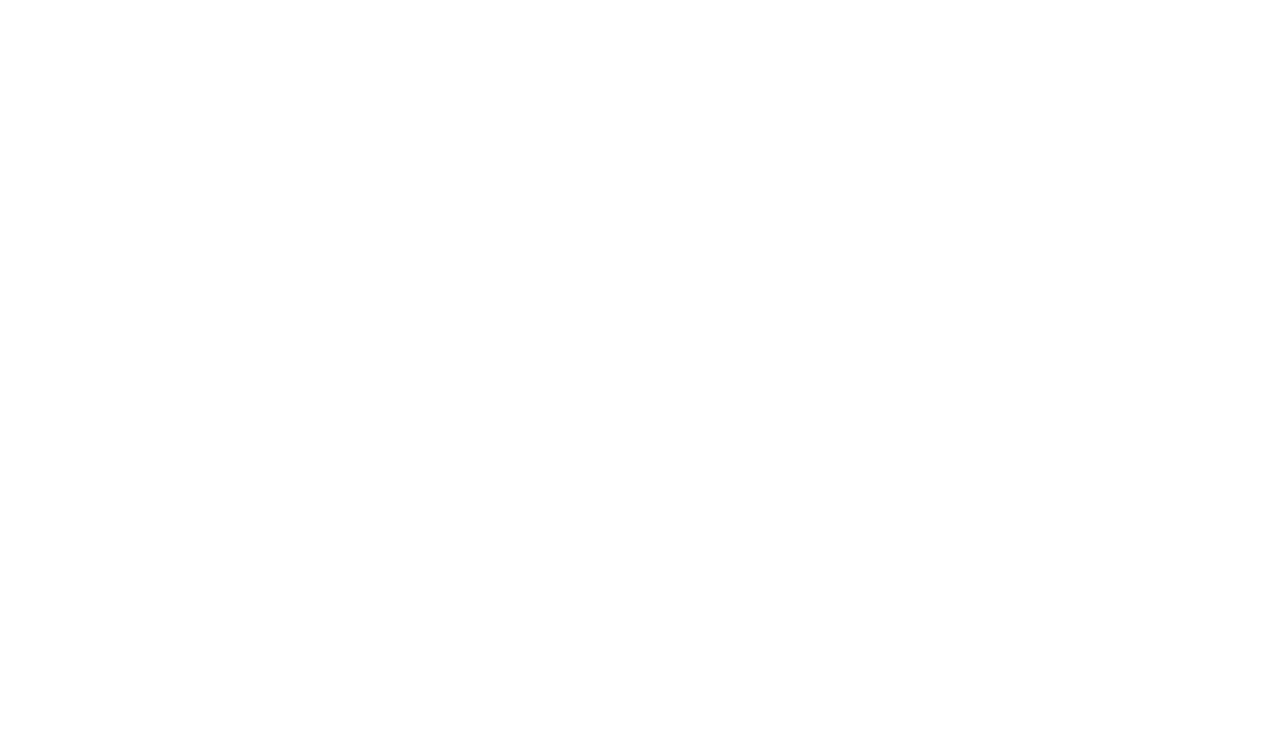
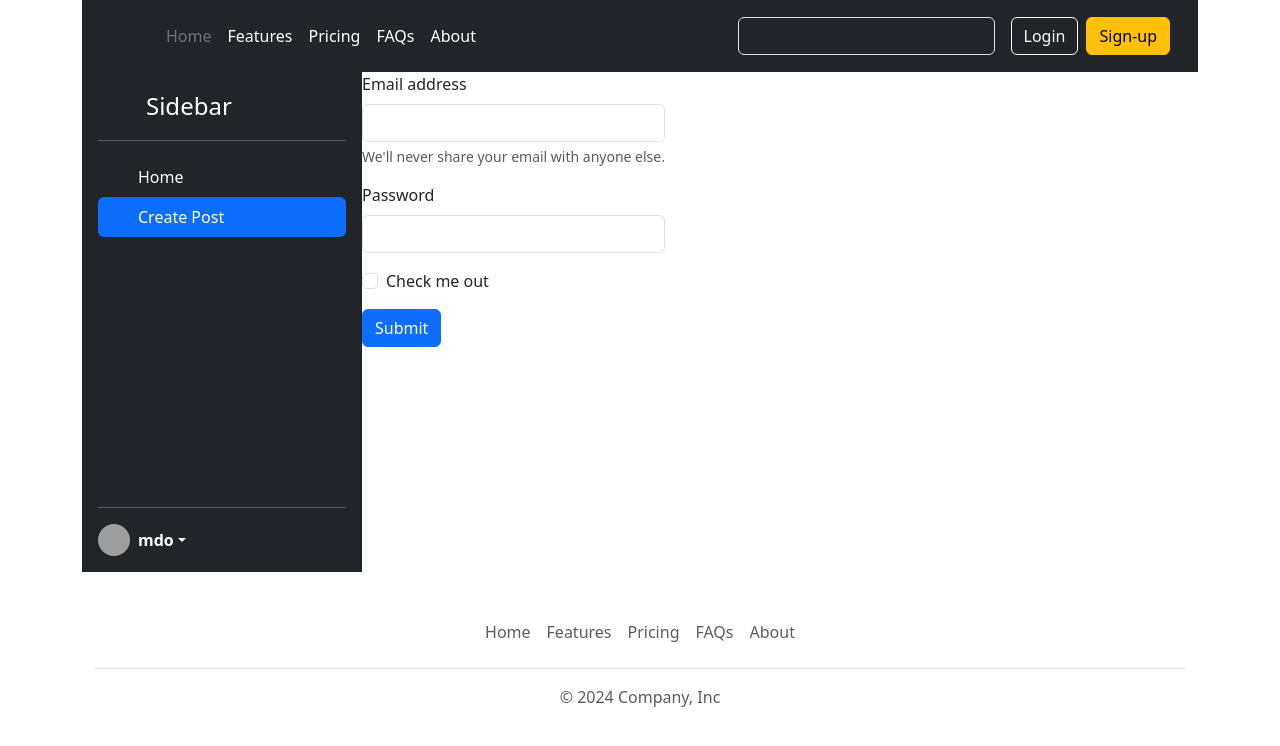
Before and after one commit to m-a-noj/Social-media, a React (Vite) app: page / in a window 1280 px wide. Shown: the top 746 px of the page. Built offline with nearby package versions, Linux system fonts and the light colour scheme; grey boxes are pictures that could not be loaded.

Commit message:
add feature click

```diff
--- a/package.json
+++ b/package.json
@@ -10,6 +10,7 @@
     "preview": "vite preview"
   },
   "dependencies": {
+    "bootstrap": "^5.3.3",
     "react": "^18.3.1",
     "react-dom": "^18.3.1"
   },
--- a/src/App.css
+++ b/src/App.css
@@ -0,0 +1,6 @@
+.content{
+    display: flex;
+}
+.sidebar{
+    height: 500px;
+}
--- /dev/null
+++ b/src/components/Content.jsx
@@ -0,0 +1,12 @@
+const Content = ()=>{
+    return(<div className="card" style={{width: "18rem"}}>
+        <img src="..." className="card-img-top" alt="..."/>
+        <div className="card-body">
+          <h5 className="card-title">Card title</h5>
+          <p className="card-text">Some quick example text to build on the card title and make up the bulk of the card's content.</p>
+          <a href="#" className="btn btn-primary">Go somewhere</a>
+        </div>
+      </div>)
+
+}
+export default Content ;
--- a/src/components/CreateContent.jsx
+++ b/src/components/CreateContent.jsx
@@ -1,5 +1,21 @@
 function CreateContent (){
-    return(<>
-    </>)
+    return(
+        <form>
+  <div className="mb-3">
+    <label htmlFor="exampleInputEmail1" className="form-label">Email address</label>
+    <input type="email" className="form-control" id="exampleInputEmail1" aria-describedby="emailHelp"/>
+    <div id="emailHelp" className="form-text">We'll never share your email with anyone else.</div>
+  </div>
+  <div className="mb-3">
+    <label htmlFor="exampleInputPassword1" className="form-label">Password</label>
+    <input type="password" className="form-control" id="exampleInputPassword1"/>
+  </div>
+  <div className="mb-3 form-check">
+    <input type="checkbox" className="form-check-input" id="exampleCheck1"/>
+    <label className="form-check-label" htmlFor="exampleCheck1">Check me out</label>
+  </div>
+  <button type="submit" className="btn btn-primary">Submit</button>
+</form>
+    )
 }
 export default CreateContent;
--- a/src/components/DisplayContent.jsx
+++ b/src/components/DisplayContent.jsx
@@ -1,5 +1,10 @@
+import Content from "./Content";
+
 function DisplayContent (){
     return(<>
-    </>)
+        <Content></Content>
+        <Content></Content>
+        </>
+    )
 }
 export default DisplayContent;
--- a/src/components/Footer.jsx
+++ b/src/components/Footer.jsx
@@ -1,5 +1,17 @@
 function Footer (){
     return(<>
+    <div className="container">
+  <footer className="py-3 my-4">
+    <ul className="nav justify-content-center border-bottom pb-3 mb-3">
+      <li className="nav-item"><a href="#" className="nav-link px-2 text-body-secondary">Home</a></li>
+      <li className="nav-item"><a href="#" className="nav-link px-2 text-body-secondary">Features</a></li>
+      <li className="nav-item"><a href="#" className="nav-link px-2 text-body-secondary">Pricing</a></li>
+      <li className="nav-item"><a href="#" className="nav-link px-2 text-body-secondary">FAQs</a></li>
+      <li className="nav-item"><a href="#" className="nav-link px-2 text-body-secondary">About</a></li>
+    </ul>
+    <p className="text-center text-body-secondary">© 2024 Company, Inc</p>
+  </footer>
+</div>
     </>)
 }
 export default Footer
--- a/src/components/Header.jsx
+++ b/src/components/Header.jsx
@@ -1,5 +1,31 @@
 function Header (){
     return(<>
+    <header className="p-3 text-bg-dark">
+    <div className="container">
+      <div className="d-flex flex-wrap align-items-center justify-content-center justify-content-lg-start">
+        <a href="/" className="d-flex align-items-center mb-2 mb-lg-0 text-white text-decoration-none">
+          <svg className="bi me-2" width="40" height="32" role="img" aria-label="Bootstrap"><use xlinkHref="#bootstrap"></use></svg>
+        </a>
+
+        <ul className="nav col-12 col-lg-auto me-lg-auto mb-2 justify-content-center mb-md-0">
+          <li><a href="#" className="nav-link px-2 text-secondary">Home</a></li>
+          <li><a href="#" className="nav-link px-2 text-white">Features</a></li>
+          <li><a href="#" className="nav-link px-2 text-white">Pricing</a></li>
+          <li><a href="#" className="nav-link px-2 text-white">FAQs</a></li>
+          <li><a href="#" className="nav-link px-2 text-white">About</a></li>
+        </ul>
+
+        <form className="col-12 col-lg-auto mb-3 mb-lg-0 me-lg-3" role="search">
+          <input type="search" className="form-control form-control-dark text-bg-dark" placeholder="Search..." aria-label="Search"/>
+        </form>
+
+        <div className="text-end">
+          <button type="button" className="btn btn-outline-light me-2">Login</button>
+          <button type="button" className="btn btn-warning">Sign-up</button>
+        </div>
+      </div>
+    </div>
+  </header>
     </>)
 }
 export default Header;
--- a/src/components/SideBar.jsx
+++ b/src/components/SideBar.jsx
@@ -1,5 +1,41 @@
-function SideBar (){
-    return(<>
-    </>)
+function SideBar ({selected,setSelected}){
+    return(
+    <div className="d-flex flex-column flex-shrink-0 p-3 text-bg-dark sidebar" style={{width: "280px"}}>
+    <a href="/" className="d-flex align-items-center mb-3 mb-md-0 me-md-auto text-white text-decoration-none">
+      <svg className="bi pe-none me-2" width="40" height="32"><use xlinkHref="#bootstrap"></use></svg>
+      <span className="fs-4">Sidebar</span>
+    </a>
+    <hr/>
+    <ul className="nav nav-pills flex-column mb-auto">
+      <li className="nav-item">
+        <a href="#" className={`nav-link text-white ${selected === "home" && "active"}`} onClick={()=>{setSelected("home")}} aria-current="page">
+          <svg className="bi pe-none me-2" width="16" height="16"><use xlinkHref="#home"></use></svg>
+          Home
+        </a>
+      </li>
+      <li>
+        <a href="#" className={`nav-link text-white ${ selected !== "home" && "active"}`} onClick={()=>{setSelected("createCard")}}>
+          <svg className="bi pe-none me-2" width="16" height="16"><use xlinkHref="#speedometer2"></use></svg>
+         Create Post
+        </a>
+      </li>
+
+    </ul>
+    <hr/>
+    <div className="dropdown">
+      <a href="#" className="d-flex align-items-center text-white text-decoration-none dropdown-toggle" data-bs-toggle="dropdown" aria-expanded="false">
+        <img src="https://github.com/mdo.png" alt="" width="32" height="32" className="rounded-circle me-2"/>
+        <strong>mdo</strong>
+      </a>
+      <ul className="dropdown-menu dropdown-menu-dark text-small shadow">
+        <li><a className="dropdown-item" href="#">New project...</a></li>
+        <li><a className="dropdown-item" href="#">Settings</a></li>
+        <li><a className="dropdown-item" href="#">Profile</a></li>
+        <li><hr className="dropdown-divider"/></li>
+        <li><a className="dropdown-item" href="#">Sign out</a></li>
+      </ul>
+    </div>
+  </div>
+    )
 }
 export default SideBar;
```
Also changed, not shown: 1 other file (tests, documents, lock files or other folders).
